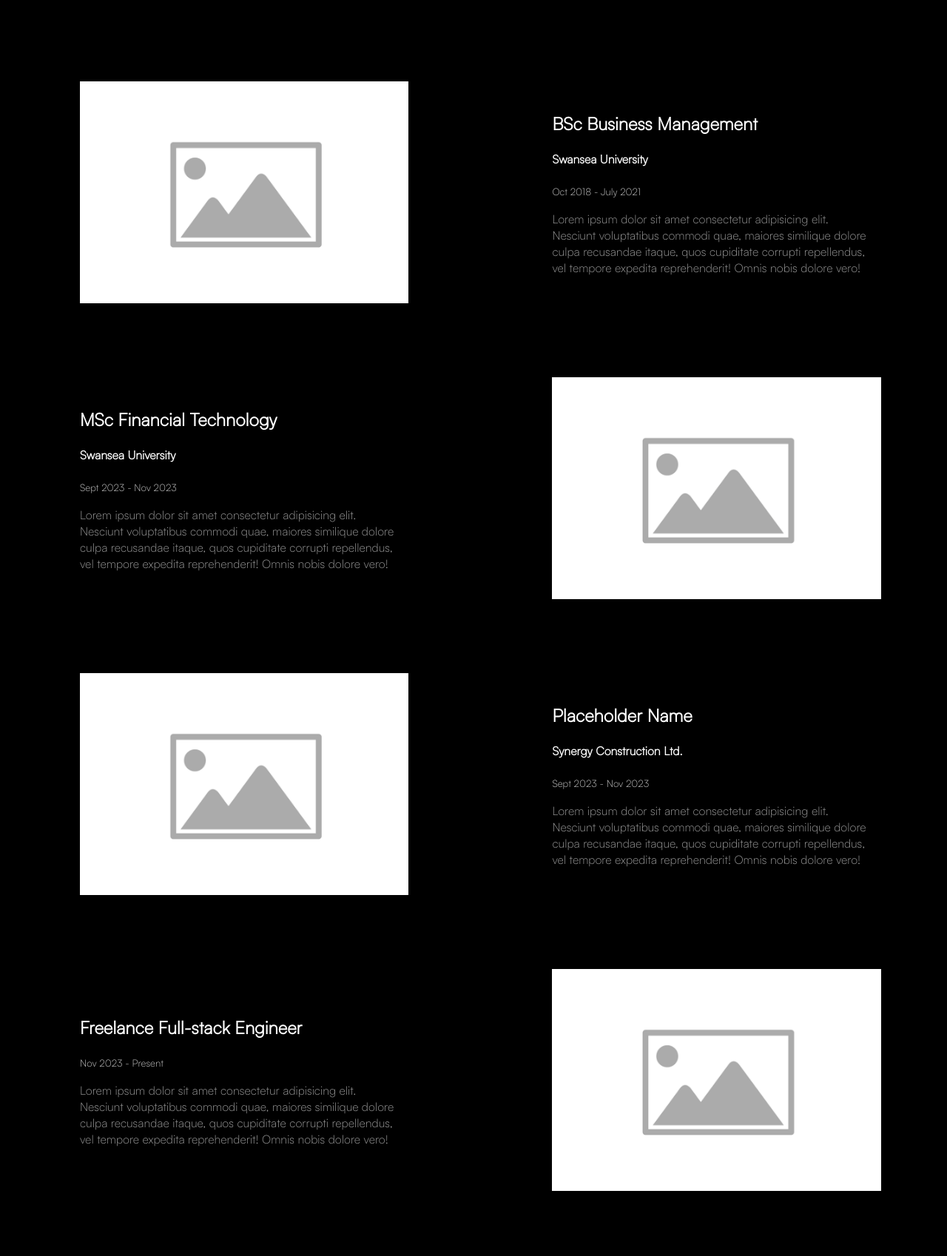
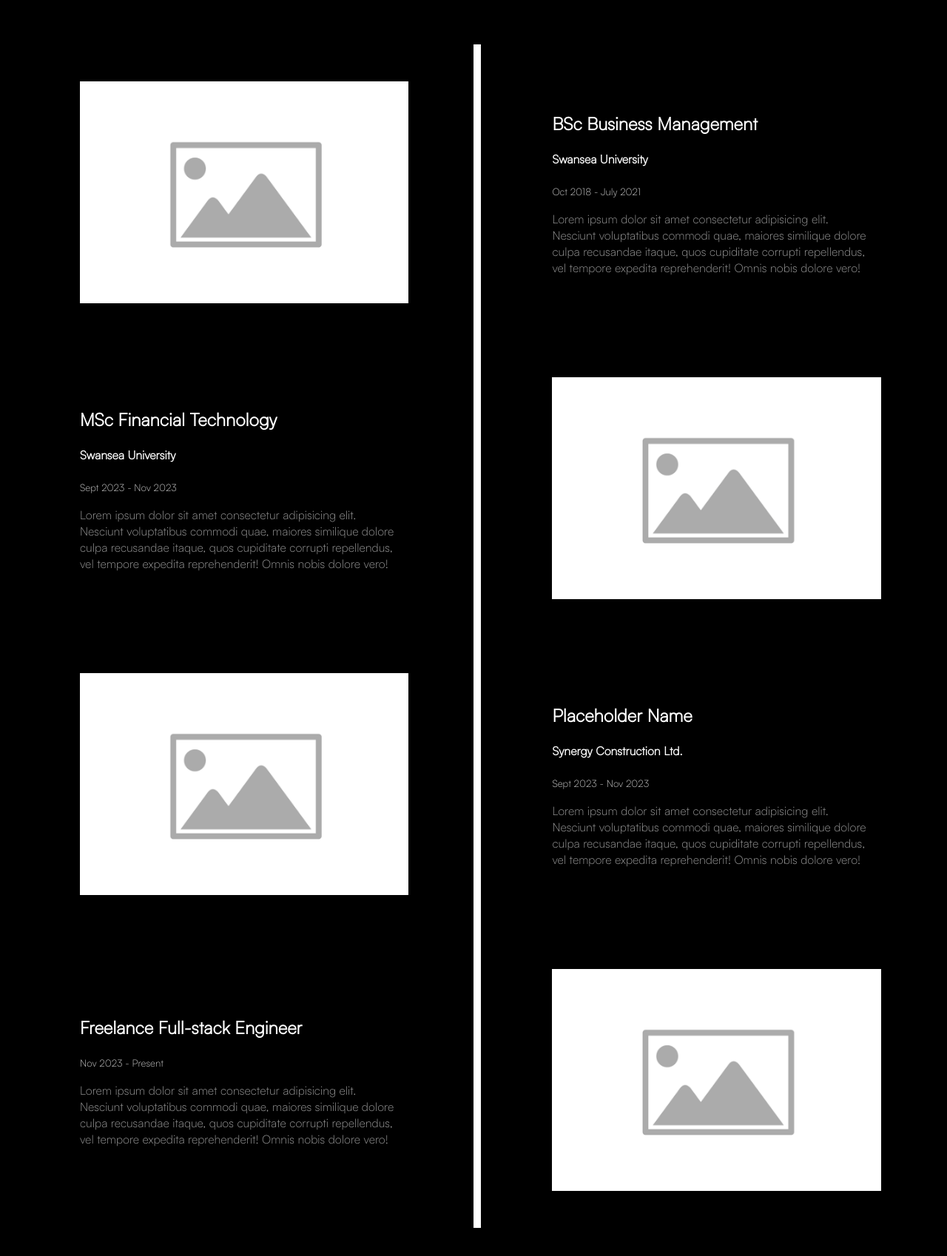
Before and after one commit to BenW2k/Portfolio, a Next.js app in the folder frontend/: page / in a window 1280 px wide. Shown: the part 818-2516 px from the top of the page at 74% size. Built offline with nearby package versions, Linux system fonts and the light colour scheme.

Commit message:
+roadmap line

```diff
--- a/frontend/app/components/timeline.tsx
+++ b/frontend/app/components/timeline.tsx
@@ -5,7 +5,7 @@ import placeholder from "../assets/media/placeholder-image.svg";
 export default function Timeline() {
   return (
     <div className={styles["timeline"]}>
-      <div className={styles["container"]}>
+      <div className={`${styles["container"]} ${styles["point1"]}`}>
         <div className={`${styles["text-box"]} ${styles["right-side"]}`}>
           <h2>BSc Business Management</h2>
           <h4>Swansea University</h4>
@@ -18,13 +18,14 @@ export default function Timeline() {
             reprehenderit! Omnis nobis dolore vero!
           </p>
         </div>
+        <div className={styles["roadmap-line"]}></div>
         <Image
           src={placeholder}
           className={`${styles["roadmap-image"]} ${styles["left-side"]}`}
           alt="placeholder"
         />
       </div>
-      <div className={styles["container"]}>
+      <div className={`${styles["container"]} ${styles["point2"]}`}>
         <div className={`${styles["text-box"]} ${styles["left-side"]}`}>
           <h2>MSc Financial Technology</h2>
           <h4>Swansea University</h4>
@@ -37,6 +38,7 @@ export default function Timeline() {
             reprehenderit! Omnis nobis dolore vero!
           </p>
         </div>
+        <div className={styles["roadmap-line"]}></div>
         <Image
           src={placeholder}
           className={`${styles["roadmap-image"]} ${styles["right-side"]}`}
@@ -44,7 +46,7 @@ export default function Timeline() {
         />
       </div>
       {/* <div className={`${styles["container"]} ${styles["right-side"]}`}> */}
-      <div className={styles["container"]}>
+      <div className={`${styles["container"]} ${styles["point3"]}`}>
         <div className={`${styles["text-box"]} ${styles["right-side"]}`}>
           <h2>Placeholder Name</h2>
           <h4>Synergy Construction Ltd.</h4>
@@ -57,13 +59,14 @@ export default function Timeline() {
             reprehenderit! Omnis nobis dolore vero!
           </p>
         </div>
+        <div className={styles["roadmap-line"]}></div>
         <Image
           src={placeholder}
           className={`${styles["roadmap-image"]} ${styles["left-side"]}`}
           alt="placeholder"
         />
       </div>
-      <div className={styles["container"]}>
+      <div className={`${styles["container"]} ${styles["point4"]}`}>
         <div className={`${styles["text-box"]} ${styles["left-side"]}`}>
           <h2>Freelance Full-stack Engineer</h2>
           <small>Nov 2023 - Present</small>
@@ -75,6 +78,7 @@ export default function Timeline() {
             reprehenderit! Omnis nobis dolore vero!
           </p>
         </div>
+        <div className={styles["roadmap-line"]}></div>
         <Image
           src={placeholder}
           className={`${styles["roadmap-image"]} ${styles["right-side"]}`}
```
